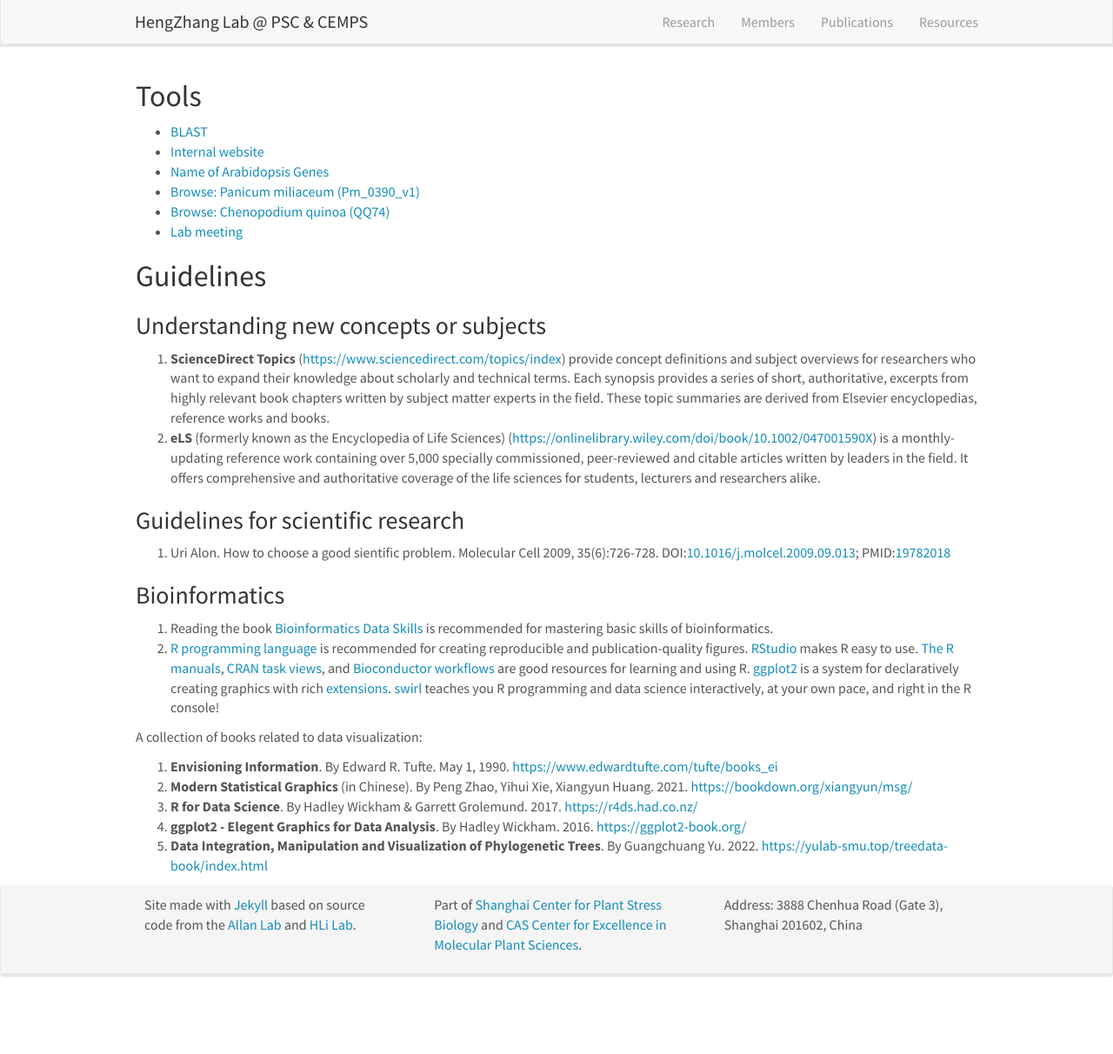
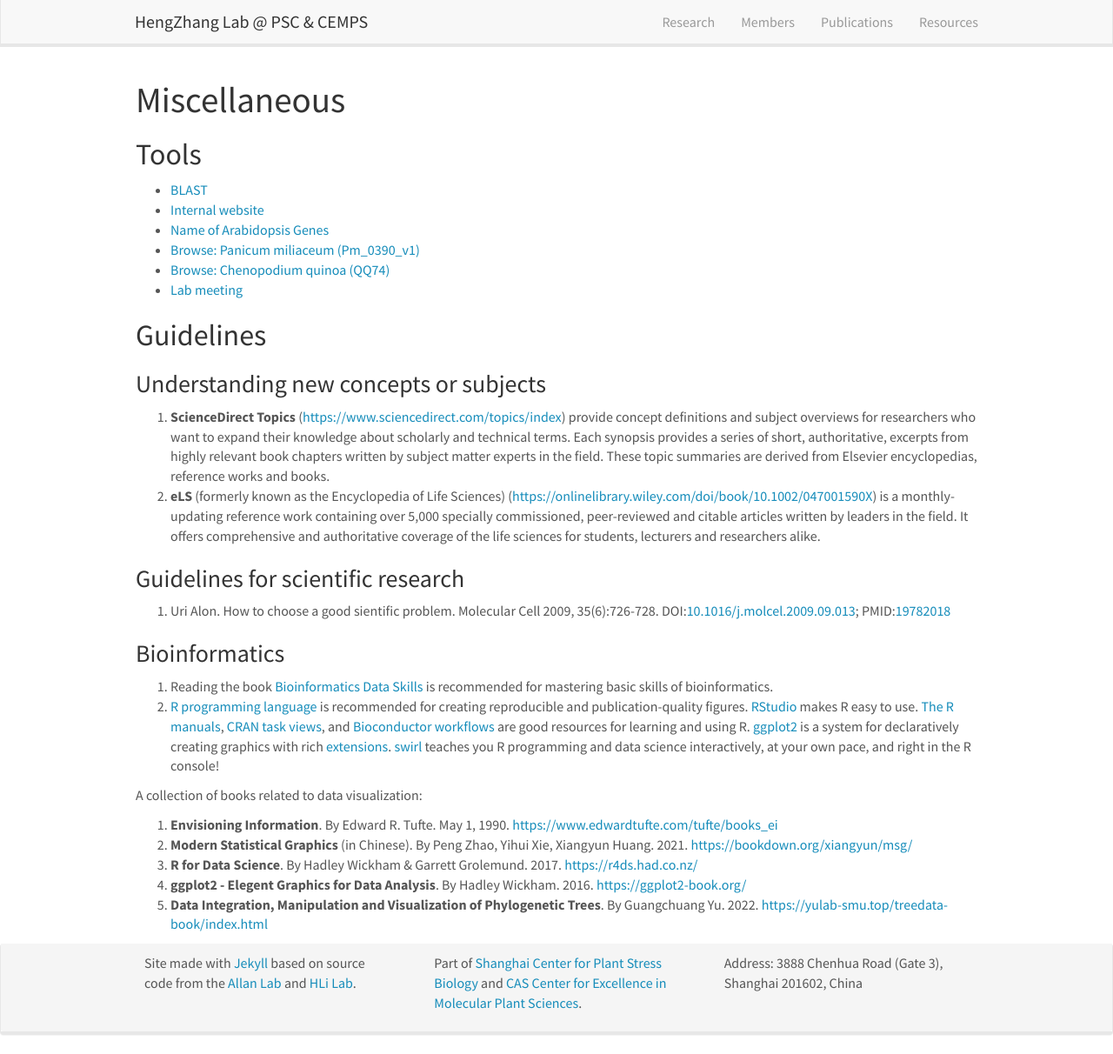
Before and after one commit to hengzhanglab/hengzhanglab.github.io, a Jekyll site: the page built from _pages/resources.md, in a window 1280 px wide and 1212 px high. Shown: the whole window at 87% size. Built offline with Jekyll 4.4.1, drawn with Linux system fonts in a browser that asks for light colours; nearby versions of some CDN libraries.

Commit message:
Update resources.md

```diff
--- a/_pages/resources.md
+++ b/_pages/resources.md
@@ -1,10 +1,12 @@
 ---
-title: "Resources"
+title: "Miscellaneous"
 layout: textlay
-excerpt: "(misc)"
+excerpt: "Miscellaneous"
 sitemap: false
 permalink: /misc/
 ---
+
+# Miscellaneous
 
 ## Tools
 
```
